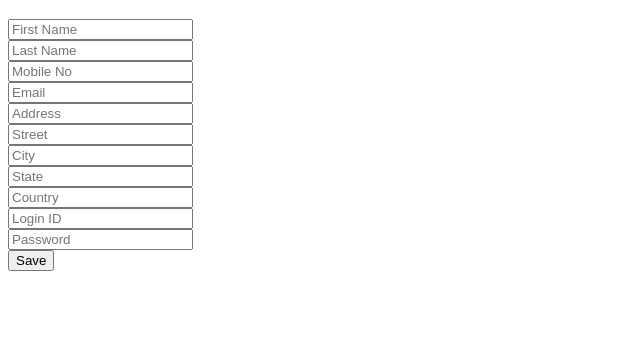
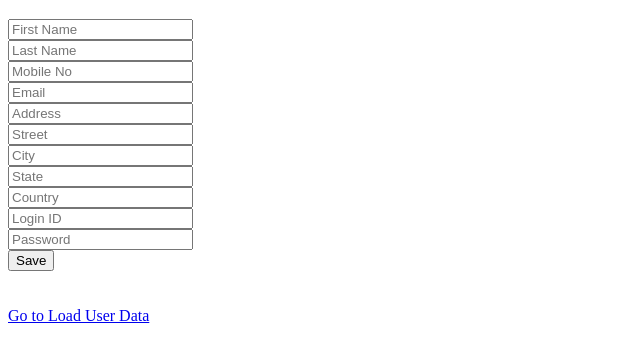
Before and after one commit to sainisurya427/user-form, a website: page public/index.html in a window 1280 px wide. Shown: the part 61-420 px from the top of the page, without its empty margins (0-640 px from the left). Drawn offline with nearby package versions, Linux system fonts and the light colour scheme.

Commit message:
Update index.html

```diff
--- a/public/index.html
+++ b/public/index.html
@@ -22,6 +22,10 @@
         <input type="password" id="password" placeholder="Password" required pattern="^(?=.*[a-z])(?=.*[A-Z])(?=.*\d)(?=.*[@$!%*?&])[A-Za-z\d@$!%*?&]{6,}$" title="Password must be at least 6 characters long, with 1 uppercase letter, 1 lowercase letter, and 1 special character."><br>
         <button type="button" onclick="saveUser()">Save</button>
     </form>
+
+ <br><br>
+
+    <a href="load.html">Go to Load User Data</a>
 
     <script src="https://code.jquery.com/jquery-3.6.0.min.js"></script>
     <script>
```
